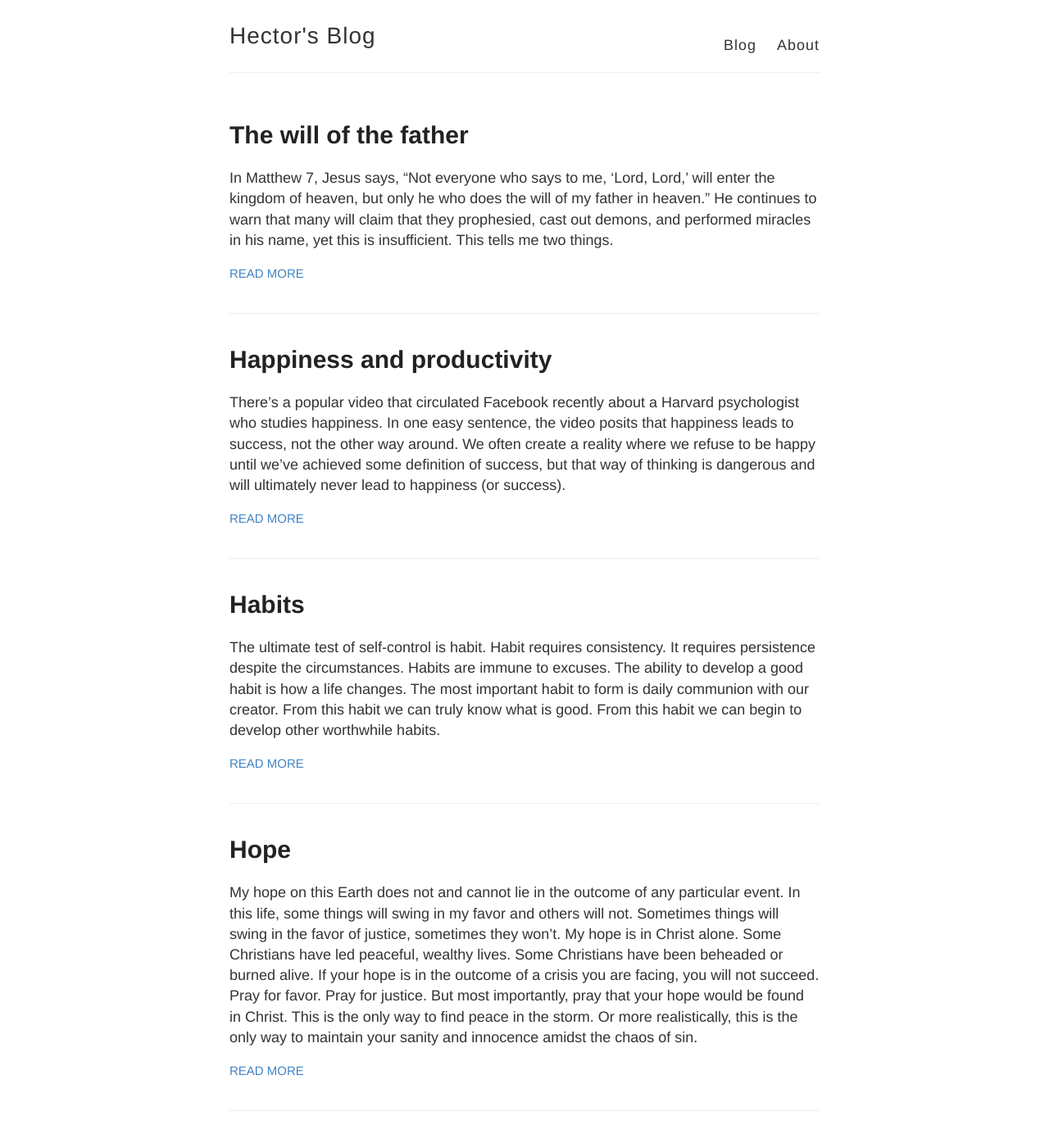
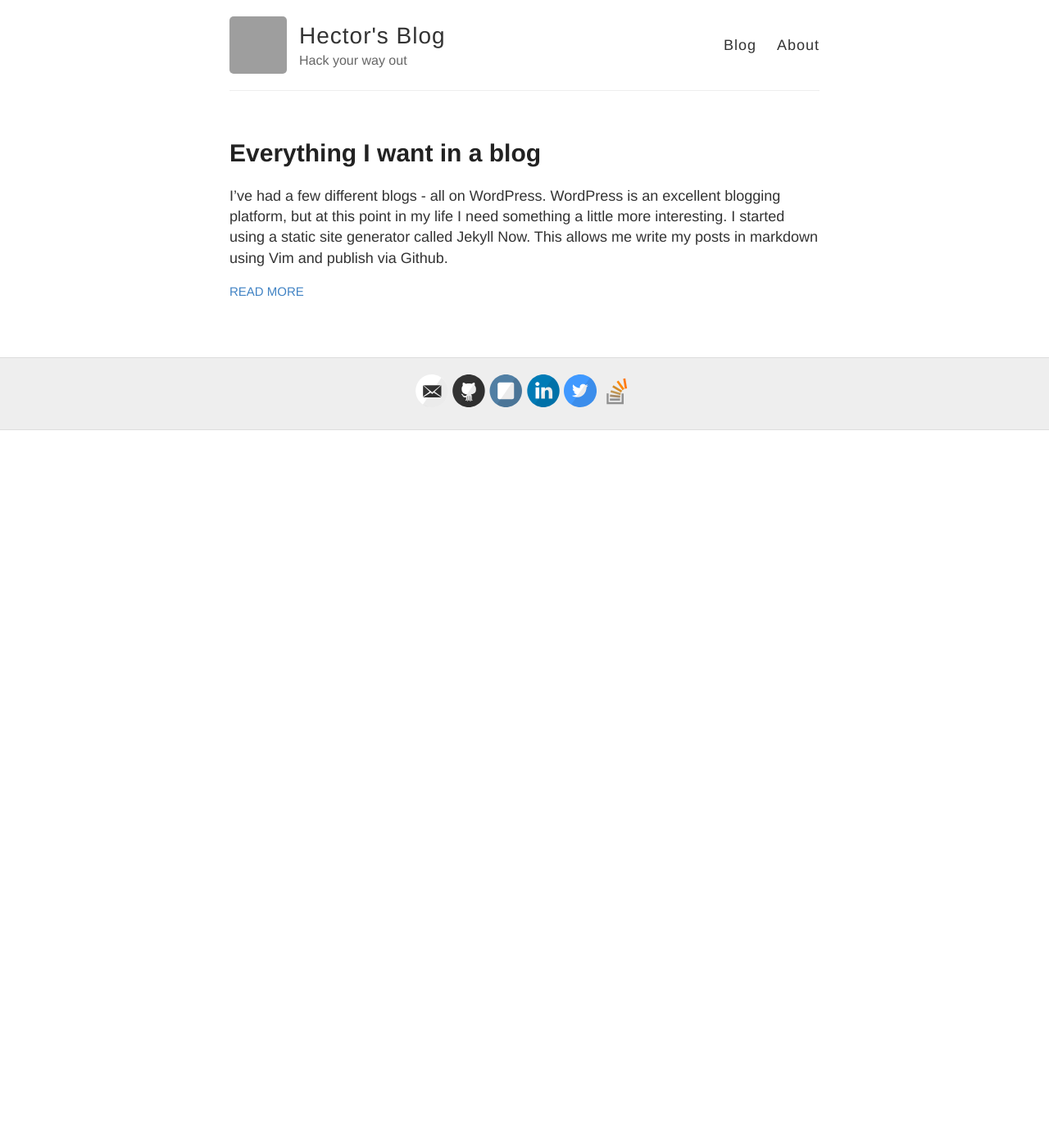
Before and after one commit to mebjas/mebjas.github.io, a Jekyll site: the page built from index.html, in a window 1280 px wide and 1400 px high. Shown: the top 1395 px of the window at 82% size. Built offline with Jekyll 4.4.1, drawn with Linux system fonts in a browser that asks for light colours; some of the changed text lies outside the part shown; grey boxes are pictures that could not be loaded.

Commit message:
Some updates to blog

```diff
--- a/_config.yml
+++ b/_config.yml
@@ -1,36 +1,27 @@
-#
-# This file contains configuration flags to customize your site
-#
-
 # Name of your site (displayed in the header)
 name: Hector's Blog
 
 # Short bio or description (displayed in the header)
-description:
+description: Hack your way out
 
 # URL of your avatar or profile pic (you could use your GitHub profile pic)
-avatar:
+avatar: https://avatars0.githubusercontent.com/u/3007365?s=460&v=4
 
 # Includes an icon in the footer for each username you enter
 footer-links:
-  dribbble:
   email: minhazav@gmail.com
   facebook:
-  flickr:
   github: mebjas
-  instagram:
-  linkedin:
-  pinterest:
-  rss: # just type anything here for a working RSS icon, make sure you set the "url" above!
+  instagram: mebjas
+  linkedin: https://www.linkedin.com/in/minhazav
   twitter: minhazav
-  stackoverflow: # your stackoverflow profile, e.g. "users/50476/bart-kiers"
-  youtube: # channel/<your_long_string> or user/<user-name>
+  stackoverflow: users/2614250/mebjas
 
 # Enter your Disqus shortname (not your username) to enable commenting on posts
 # You can find your shortname on the Settings page of your Disqus account
 
 # Enter your Google Analytics web tracking code (e.g. UA-2110908-2) to activate tracking
-google_analytics:
+# google_analytics:
 
 # Your website URL (e.g. http://barryclark.github.io or http://www.barryclark.co)
 # Used for Sitemap.xml and your RSS feed
--- a/_layouts/default.html
+++ b/_layouts/default.html
@@ -12,14 +12,13 @@
     <link rel="stylesheet" type="text/css" href="{{ site.baseurl }}/style.css" />
     <link rel="alternate" type="application/rss+xml" title="{{ site.name }} - {{ site.description }}" href="{{ site.baseurl }}/feed.xml" />
 
-    <!-- Created with Jekyll Now - http://github.com/barryclark/jekyll-now -->
   </head>
 
   <body>
     <div class="wrapper-masthead">
       <div class="container">
         <header class="masthead clearfix">
-          <!-- <a href="{{ site.baseurl }}/" class="site-avatar"><img src="{{ site.avatar }}" /></a> -->
+          <a href="{{ site.baseurl }}/" class="site-avatar"><img src="{{ site.avatar }}" /></a>
 
           <div class="site-info">
             <h1 class="site-name"><a href="{{ site.baseurl }}/">{{ site.name }}</a></h1>
--- a/_layouts/post.html
+++ b/_layouts/post.html
@@ -13,5 +13,5 @@ layout: default
     Written on {{ page.date | date: "%B %e, %Y" }}
   </div>
 
-  {% include disqus.html %}
+  <!-- {% include disqus.html %} -->
 </article>
--- a/_posts/2015-8-13-Proverbs-13.md
+++ /dev/null
@@ -1,15 +0,0 @@
----
-layout: post
-title: Appearance of wealth
----
-
-I've learned from my experience and from watching those around me that those who struggle to manage money do so because they are more concerned with appearing wealthy than being wealthy. For those concerned with appearing wealthy there are many solutions - buying things on credit being the most effective.
-
-Proverbs 13 says
-
->"One person pretends to be rich, yet has nothing;
-another pretends to be poor, yet has great wealth."
-
-This is quite the irony. Those who appear poor are often rich, and those who appear rich are often poor. Appearance is deceiving.
-
-But even more interesting to me is that the path to wealth seems to begin by giving up concern about appearance. If the goal is to be wealthy so that you can look wealthy, you will likely be neither in the end.
--- a/_posts/2015-8-28-Hope.md
+++ /dev/null
@@ -1,6 +0,0 @@
----
-layout: post
-title: Hope
----
-
-My hope on this Earth does not and cannot lie in the outcome of any particular event. In this life, some things will swing in my favor and others will not. Sometimes things will swing in the favor of justice, sometimes they won't. My hope is in Christ alone. Some Christians have led peaceful, wealthy lives. Some Christians have been beheaded or burned alive. If your hope is in the outcome of a crisis you are facing, you will not succeed. Pray for favor. Pray for justice. But most importantly, pray that your hope would be found in Christ. This is the only way to find peace in the storm. Or more realistically, this is the only way to maintain your sanity and innocence amidst the chaos of sin.
--- a/_posts/2015-9-10-Habits.md
+++ /dev/null
@@ -1,7 +0,0 @@
----
-layout: post
-title: Habits
----
-
-The ultimate test of self-control is habit. Habit requires consistency. It requires persistence despite the circumstances. Habits are immune to excuses. The ability to develop a good habit is how a life changes.
-The most important habit to form is daily communion with our creator. From this habit we can truly know what is good. From this habit we can begin to develop other worthwhile habits.
--- a/_posts/2015-9-23-Happiness-and-Productivity.md
+++ /dev/null
@@ -1,31 +0,0 @@
----
-layout: post
-title: Happiness and productivity
----
-
-There's a popular video that circulated Facebook recently about a Harvard psychologist who studies happiness. In one easy sentence, the video posits that happiness leads to success, not the other way around. We often create a reality where we refuse to be happy until we've achieved some definition of success, but that way of thinking is dangerous and will ultimately never lead to happiness (or success).
-
-> You don't get happy by achieving success.
-> You achieve success by getting happy.
-
-I believe someone mentioned this a few thousand years ago as well.
-
-Matthew 6:33
-
-> But seek first the kingdom of God and his righteousness,
-> and all these things will be added to you.
-
-Maybe the parallels aren't immediately obvious. We are taught that in order to be happy we need achieve or acquire. Once we get the job, the car, the house, or whatever we will then be happy. Essentially, this road to happiness is all about pleasing ourselves and our most superficial desires.
-
-Jesus teaches the opposite. Put the Kingdom of God first. Seek His righteousness before all else, and then you will find joy. C.S. Lewis wrote "Aim at heaven and you will get earth thrown in. Aim at earth and you get neither." There's a mystery at play in this universe. Everything seems to be an enormous paradox. Logic tells us that if we want something specific we must laser focus on that thing and devote all of our time and energy to achieving it. But such a single-minded pursuit often leads to weakness, insanity, and depression that leaves us cripled and unable to move forward. Focusing on His Kingdom and His righteousness equips us with health, energy, and clarity.
-
-So how do we find contentment now? Yes I want a promotion or a raise, but how do I find happiness in my current position? Again the Harvard professor brilliantly rediscovered what Jesus said:
-
-1. **Be thankful.** Every day write down three things you're thankful for.
-2. **Journal.** Record a positive experience you've had in the last 24 hours.
-3. **Meditate.** Pray. Spend time thanking God for what you have.
-4. **Encourage.** Every day encourage someone else, thank them, or praise them.
-
-Overall, be positive. And the easiest way to be positive is to think about the good things you have. The best way to be content in the moment is to focus on the good things in the moment. It's easy to find things that are lacking in your life, but it takes an intentional effort to recognize the things that are going well.
-
-It's not wrong to have goals. I believe there is such a thing as healthy discontent. You should want your business to grow. You should want to get out of debt. You should want to get to a healthy weight or healthy lifestyle. But be thankful for what you have, be positive, and encourage others. This will get you farther, faster.
--- a/_posts/2016-4-28-The-Will-of-the-Father.md
+++ /dev/null
@@ -1,10 +0,0 @@
----
-layout: post
-title: The will of the father
----
-
-In Matthew 7, Jesus says, "Not everyone who says to me, 'Lord, Lord,' will enter the kingdom of heaven, but only he who does the will of my father in heaven." He continues to warn that many will claim that they prophesied, cast out demons, and performed miracles in his name, yet this is insufficient. This tells me two things.
-
-First, those who claimed to do miracles in his name were not doing the will of the Father. It's possible that God's will for you may at some point involve miracles, mysteries, or otherwise mystical events. But his will cannot be reduced to such things.
-
-Second, it's important to seek and know the will of the Father. This is a complex subject, and the reality is that we will never master the art of knowing His will. But the choice is active participation verses passive indifference. In Luke 9, Jesus says, "Whoever wants to be my disciple must deny themselves and take up their cross daily and follow me." The pursuit of God's will is an active, daily decision.
```
Also changed, not shown: images/404.jpg (deleted), images/Screen-Shot-2014-11-17-at-11.27.12-am.png.jpg (added), images/avatar.jpg (deleted), images/config.png (deleted), images/first-post.png (deleted), images/jekyll-logo.png (deleted), images/jekyll-now-theme-screenshot.jpg (deleted), images/quad01.png (added), images/step1.gif (deleted), 1 other file.
